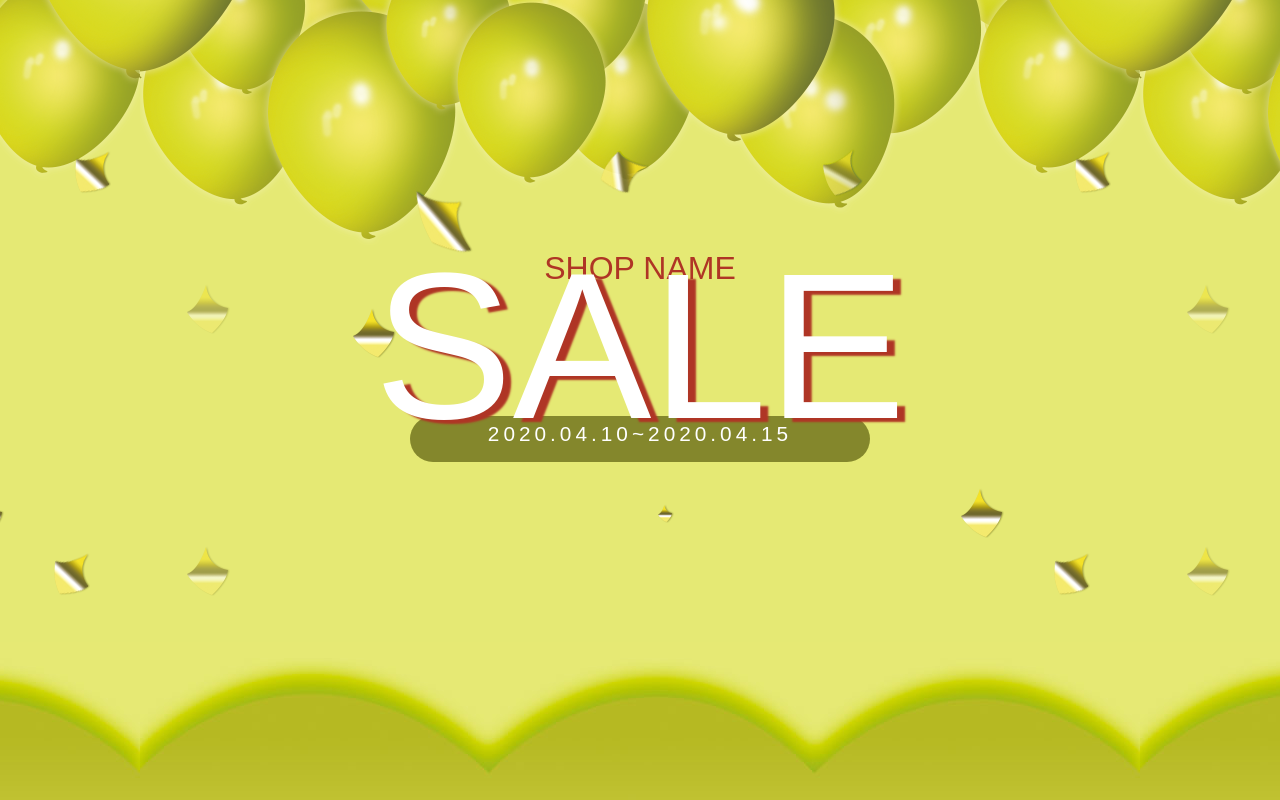
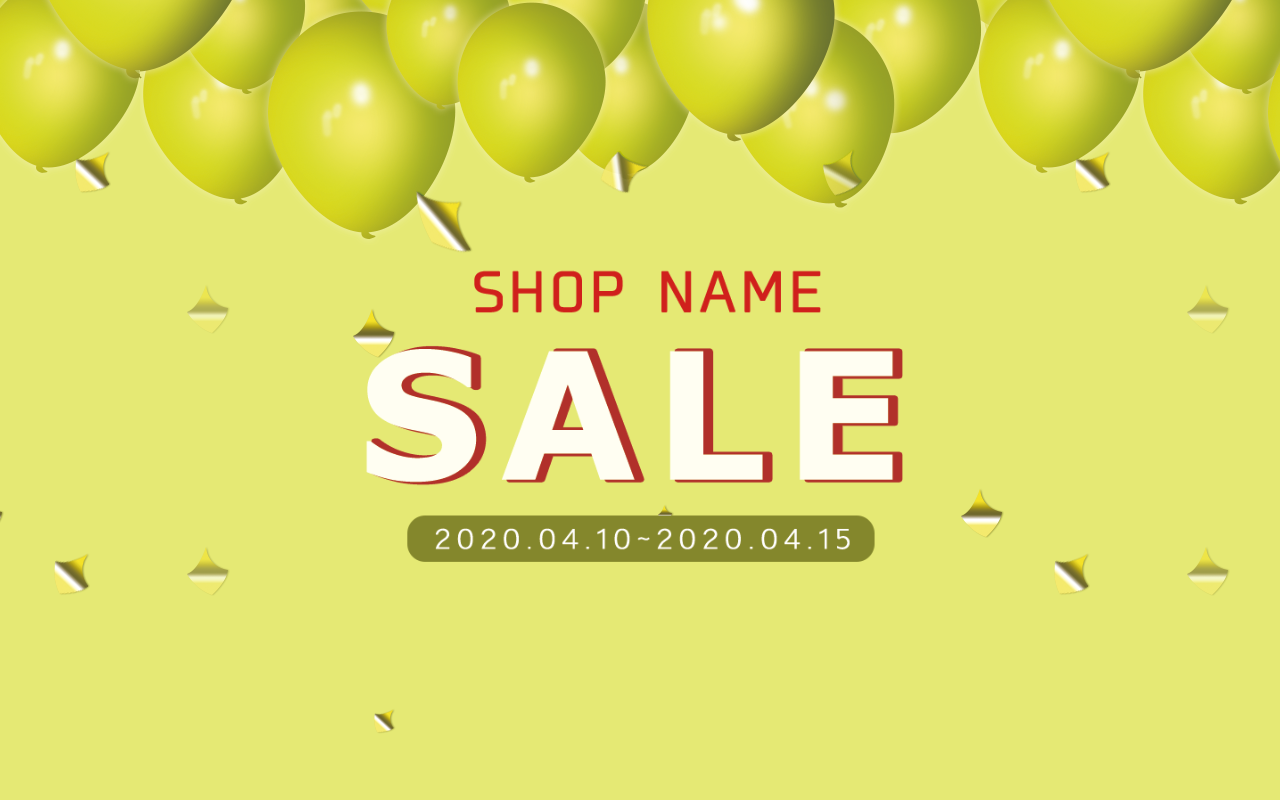
Before and after one commit to kimhyonju/sale-landingpage02, a plain HTML site: page index.html in a window 1280 px wide. Shown: the top 800 px of the page. Drawn offline with Linux system fonts and the light colour scheme.

Commit message:
img width change and maintitle img change

```diff
--- a/css/stylepc.css
+++ b/css/stylepc.css
@@ -19,31 +19,13 @@ a:link, a:visited{
     margin: -200px 0;
 }
 #main-title{
-    width: 60%;
+    width: 45%;
     margin: 0px auto;
     padding-top: 450px;
     text-align: center;
 }
-.main-shop-name{
-    color: #af3525;
-    font-size: 2em;
-}
-.main-sale-name{
-    color: #fff;
-    font-size: 13em;
-    margin-top: -60px;
-    text-shadow: 8px 4px 2px #af3525;
-}
-.main-date{
-    width: 60%;
-    height: 40px;
-    background-color: #84872c;
-    border-radius: 30px;
-    margin: -50px auto;
-    font-size: 1.3em;
-    letter-spacing: 4px;
-    color: #fff;
-    padding-top: 6px;
+#main-title a img{
+    width: 100%;
 }
 .main-back01{
     width: 100%;
@@ -57,7 +39,7 @@ a:link, a:visited{
 }
 .coupon img{
     display: block;
-    width: auto;
+    width: 100%;
     max-width: 800px;
     margin: 0 auto;
 }
@@ -66,8 +48,14 @@ a:link, a:visited{
     max-width: 1000px;
     margin: 0 auto;
 }
+.medama-title a img{
+    width: 100%;
+}
 /*medama item start*/
 .medama-item{
     max-width: 1000px;
     margin: 0 auto;
 }
+.medama-item a img{
+    width: 100%;
+}
--- a/index.html
+++ b/index.html
@@ -12,9 +12,7 @@
     <header>
         <div id="mainbanner">
             <div id="main-title">
-                <div class="main-shop-name"><p>SHOP NAME</p></div>
-                <div class="main-sale-name"><p>SALE</p></div>
-                <div class="main-date"><p>2020.04.10~2020.04.15</p></div>
+                <div><a href="#"><img src="images/sale-landingpage02_01.png"></a></div>
             </div>
             <div class="main-back01"></div>
         </div>
```
Also changed, not shown: images/sale-landingpage02_01.jpg (deleted), images/sale-landingpage02_01.png (added).
